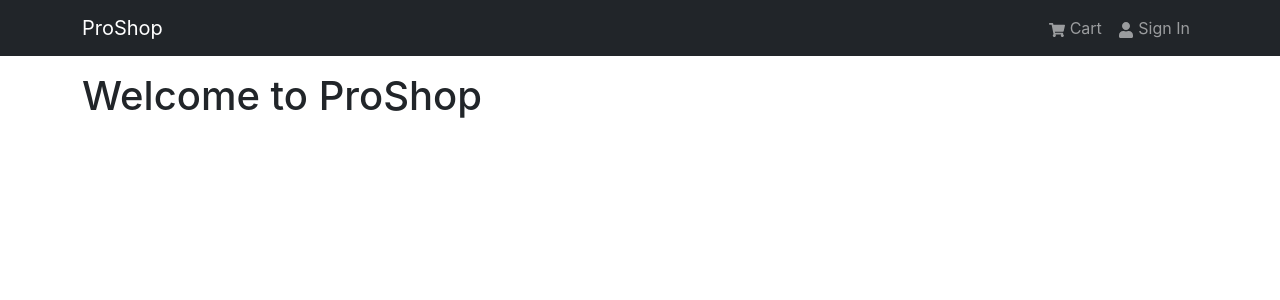
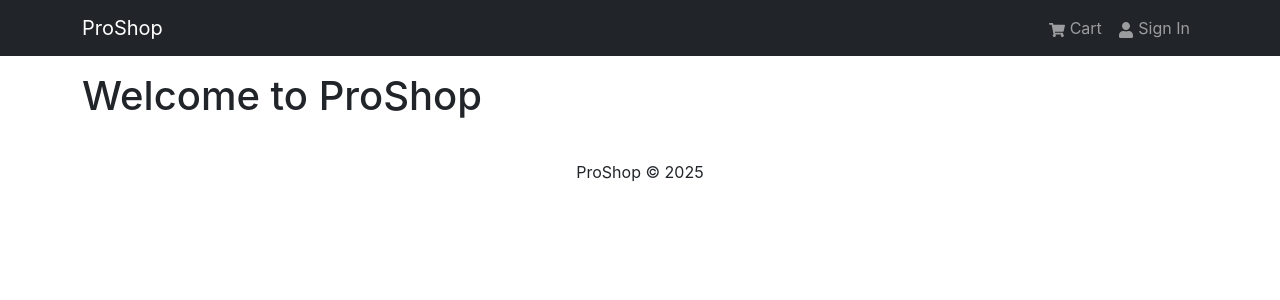
Before and after one commit to Saurav-Mistri/E-commerce_MERN_STACK, a React (Create React App) app in the folder client/: page / in a window 1280 px wide. Shown: the top 300 px of the page. Built offline with nearby package versions, Linux system fonts and the light colour scheme.

Commit message:
footer code is done

```diff
--- a/client/src/App.js
+++ b/client/src/App.js
@@ -1,6 +1,7 @@
 import React from 'react';
 import { Container } from 'react-bootstrap';
-import Header from './components/Header';
+import Header from './components/Header.jsx';
+import Footer from './components/Footer.jsx';
 
 const App = () => {
   return (
@@ -11,6 +12,7 @@
           <h1>Welcome to ProShop</h1>
         </Container>
       </main>
+      <Footer />
     </>
   )
 }
--- /dev/null
+++ b/client/src/components/Footer.jsx
@@ -0,0 +1,19 @@
+import React from 'react';
+import { Container, Row, Col } from 'react-bootstrap';
+
+const Footer = () => {
+    const currentYear = new Date().getFullYear()
+    return (
+        <footer>
+            <Container>
+                <Row>
+                    <Col className='text-center py-3'>
+                        <p>ProShop &copy; {currentYear}</p>
+                    </Col>
+                </Row>
+            </Container>
+        </footer>
+    )
+}
+
+export default Footer
```
